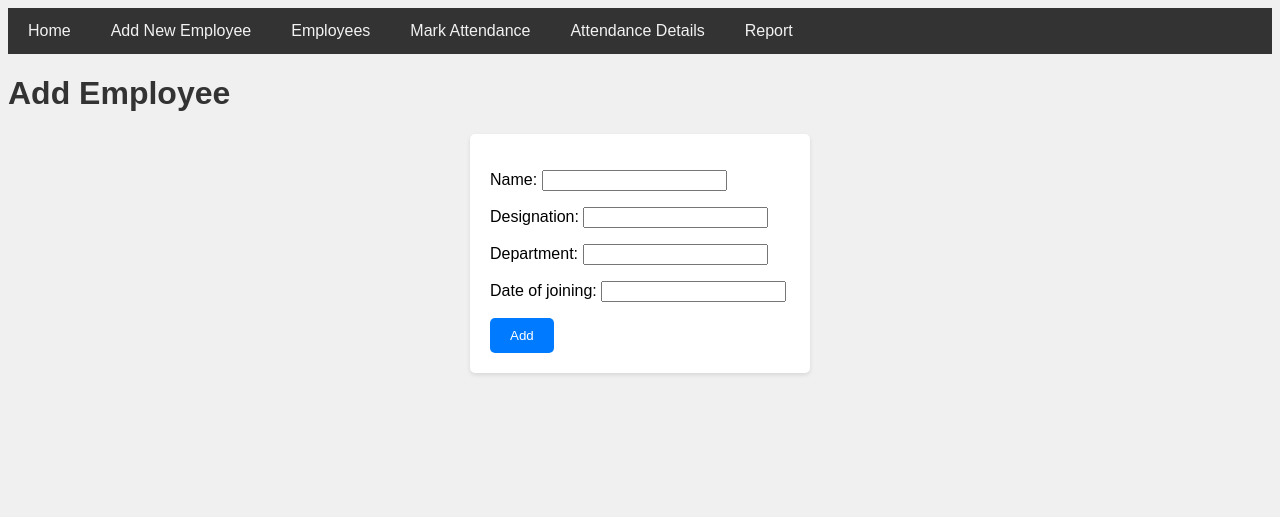
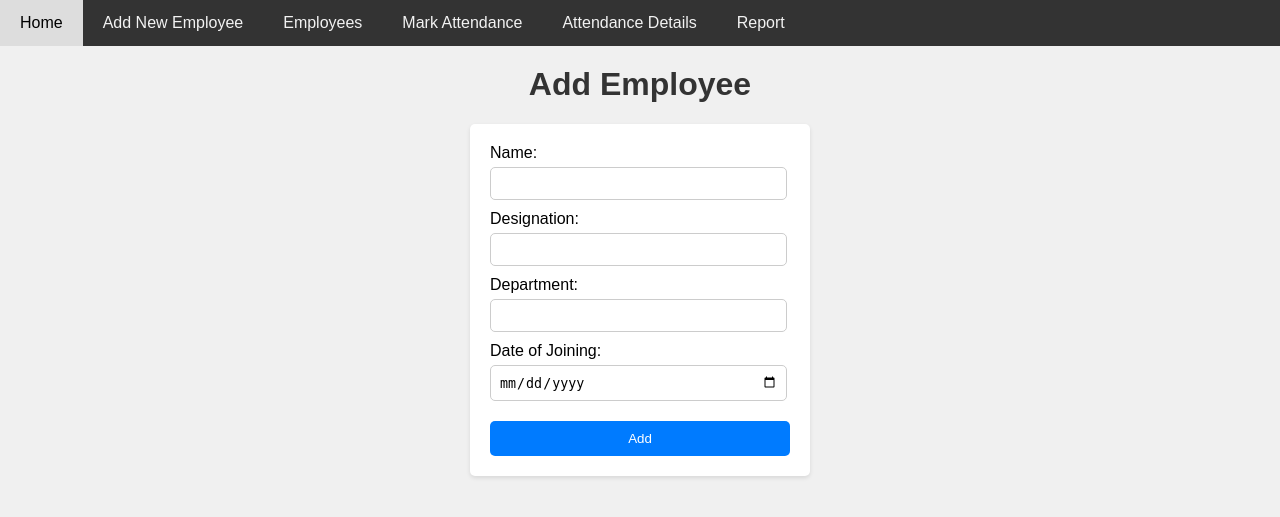
Before and after one commit to deepdelu/hrms_project, a Django app: page /add-employee/ in a window 1280 px wide. Shown: the top 517 px of the page. Run offline with Django 3.2, Linux system fonts and the light colour scheme.

Commit message:
style change

```diff
--- a/hrms_app/forms.py
+++ /dev/null
@@ -1,8 +0,0 @@
-from django import forms
-from .models import Employee
-
-# creating form to add employees
-class EmployeeForm(forms.ModelForm):
-    class Meta:
-        model = Employee
-        fields = ['name', 'designation', 'department', 'date_of_joining']
--- a/hrms_app/templates/base.html
+++ b/hrms_app/templates/base.html
@@ -23,6 +23,10 @@
             background-color: #ddd;
             color: black;
         }
+        .navbar a:active {
+            background-color: red;
+            color: black;
+        }
     </style>
 </head>
 <body>
--- a/hrms_app/templates/hrms_app/add_employee.html
+++ b/hrms_app/templates/hrms_app/add_employee.html
@@ -9,9 +9,13 @@
         body {
             font-family: Arial, sans-serif;
             background-color: #f0f0f0;
+            margin: 0;
+            padding: 0;
         }
         h1 {
             color: #333;
+            text-align: center;
+            margin-top: 20px;
         }
         form {
             padding: 20px;
@@ -21,6 +25,18 @@
             width: 300px;
             margin: 0 auto;
         }
+        label {
+            display: block;
+            margin-bottom: 5px;
+        }
+        input[type="text"],
+        input[type="date"] {
+            width: 93%;
+            padding: 8px;
+            margin-bottom: 10px;
+            border: 1px solid #ccc;
+            border-radius: 5px;
+        }
         button[type="submit"] {
             background-color: #007bff;
             color: #fff;
@@ -28,16 +44,27 @@
             padding: 10px 20px;
             border-radius: 5px;
             cursor: pointer;
+            width: 100%;
+            margin-top: 10px;
         }
     </style>
 </head>
 <body>
     <h1>Add Employee</h1>
-    {% comment %} createing form to add new employee {% endcomment %}
     <form method="post">
         {% csrf_token %}
-        {% comment %} get the form from the forms.py {% endcomment %}
-        {{ form.as_p }}
+        <label for="id_name">Name:</label>
+        <input type="text" id="id_name" name="name">
+
+        <label for="id_designation">Designation:</label>
+        <input type="text" id="id_designation" name="designation">
+
+        <label for="id_department">Department:</label>
+        <input type="text" id="id_department" name="department">
+
+        <label for="id_date_of_joining">Date of Joining:</label>
+        <input type="date" id="id_date_of_joining" name="date_of_joining">
+
         <button type="submit">Add</button>
     </form>
 </body>
--- a/hrms_app/views.py
+++ b/hrms_app/views.py
@@ -2,7 +2,8 @@
 from .models import Employee, Attendance
 from django.utils import timezone
 from django.db.models import Count
-from .forms import *
+from django.db.models import Q
+
 
 # creating function for the home.html
 def home(request):
@@ -15,30 +16,53 @@
     return render(request, 'hrms_app/employees.html', {'employees': employees_list})
 
 # creating function for the add_employee.html
+
 def add_employee(request):
     if request.method == 'POST':
-        form = EmployeeForm(request.POST)
-        if form.is_valid():
-            form.save()
-            return redirect('employees')  # Redirect to employees list page after adding employee
+        # Retrieve form data from the request
+        name = request.POST.get('name')
+        designation = request.POST.get('designation')
+        department = request.POST.get('department')
+        date_of_joining = request.POST.get('date_of_joining')
+
+        # Create a new Employee instance and save it to the database
+        employee = Employee.objects.create(
+            name=name,
+            designation=designation,
+            department=department,
+            date_of_joining=date_of_joining
+        )
+
+        # Redirect to the employees list page after adding the employee
+        return redirect('employees')
     else:
-        form = EmployeeForm()
-    return render(request, 'hrms_app/add_employee.html', {'form': form})
+        return render(request, 'hrms_app/add_employee.html')
 
 # creating function for the mark_attendance.html
 def mark_attendance(request):
     employees = Employee.objects.all()
     if request.method == 'POST':
-        # Loop through each employee and save attendance
+        # Get the selected date from the form
+        selected_date = timezone.now().date()  # Assuming you're marking attendance for the current date
+
+        # Loop through each employee and save attendance if it's not already marked for the selected date
         for employee in employees:
-            status_key = 'status_' + str(employee.id)  # Construct the name of the status field
-            attendance_status = request.POST.get(status_key)  # Get the status for the current employee
-            if attendance_status:  # Ensure that a status is provided
-                attendance = Attendance(employee=employee, attendance_date=timezone.now(), status=attendance_status)
-                attendance.save()
-        return redirect('home')  # Redirect to home page after marking attendance
+            status_key = 'status_' + str(employee.id)
+            attendance_status = request.POST.get(status_key)
+            if attendance_status:
+                # Check if attendance is already marked for the selected date for the current employee
+                existing_attendance = Attendance.objects.filter(
+                    Q(employee=employee) & Q(attendance_date=selected_date)
+                ).exists()
+                if not existing_attendance:
+                    # If attendance is not marked for the selected date, save the new attendance record
+                    attendance = Attendance(employee=employee, attendance_date=selected_date, status=attendance_status)
+                    attendance.save()
+
+        return redirect('home')
     else:
         return render(request, 'hrms_app/mark_attendance.html', {'employees': employees})
+
 
 
 # creating function for the attendance_details.html
```
Also changed, not shown: hrms_app/templates/hrms_app/attendance_details.html (+7 -2 lines), db.sqlite3.
